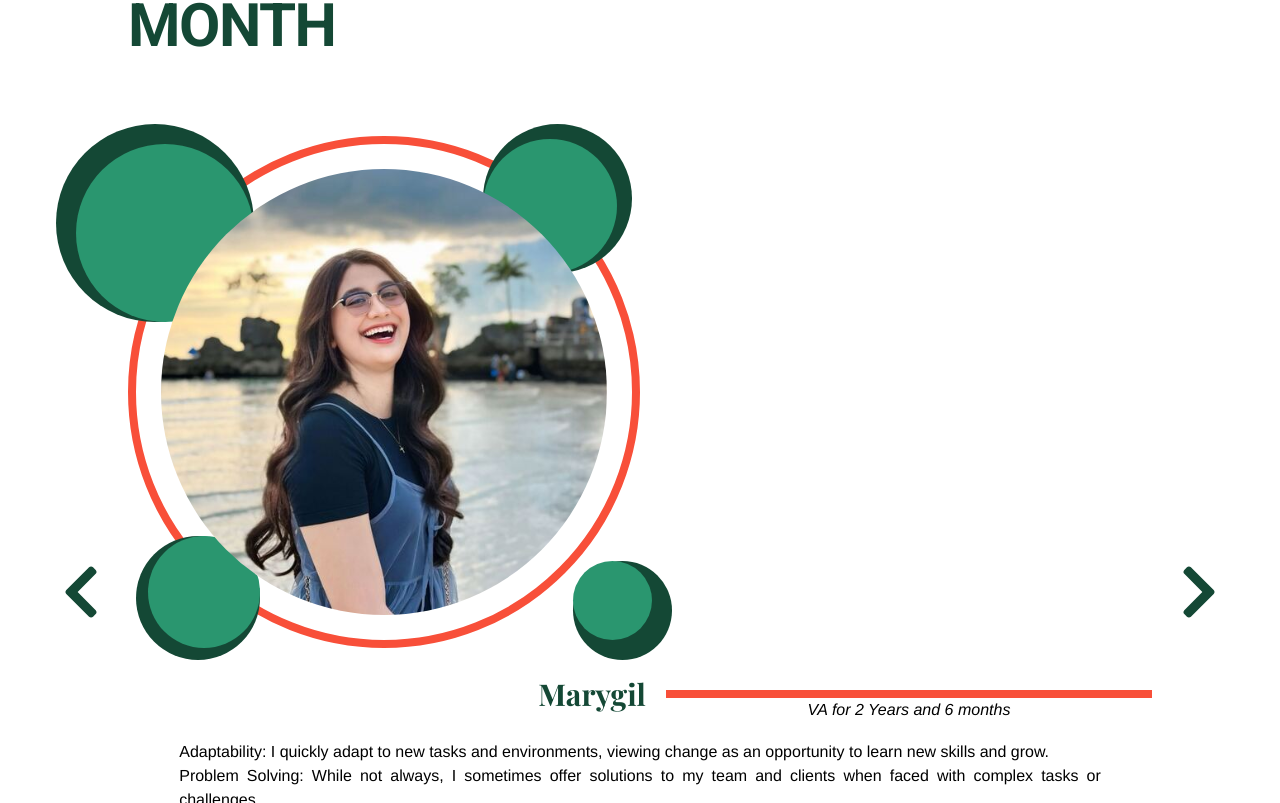
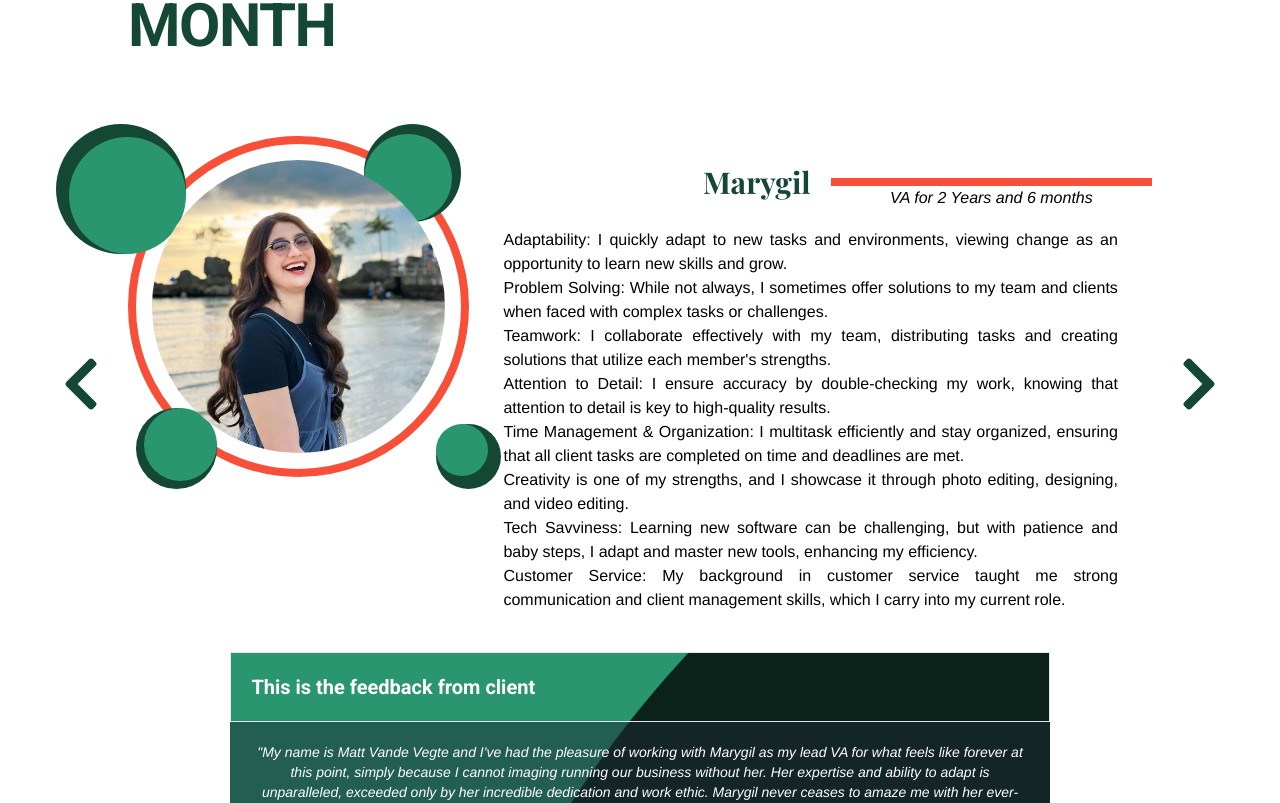
Before and after one commit to Gynius/rcfh, a React (Vite) app: page /teams in a window 1280 px wide. Shown: the part 937-1740 px from the top of the page. Built offline with nearby package versions, Linux system fonts and the light colour scheme; a web font is replaced by a local one.

Commit message:
fix responsiveness

```diff
--- a/src/components/VASpotlightLayout.jsx
+++ b/src/components/VASpotlightLayout.jsx
@@ -36,7 +36,7 @@ function VASpotlightLayout() {
         {itemsToShow.map((spotlight, index) => {
           return (
             <div key={index} className="flex flex-col gap-10 items-center">
-              <div className="w-full flex relative flex-col items-center md:items-start 2xl:flex-row justify-center">
+              <div className="w-full flex relative flex-col items-center md:items-start lg:flex-row justify-center">
                 <button
                   className="carousel-button prev text-green text-6xl"
                   onClick={handlePrev}
```
